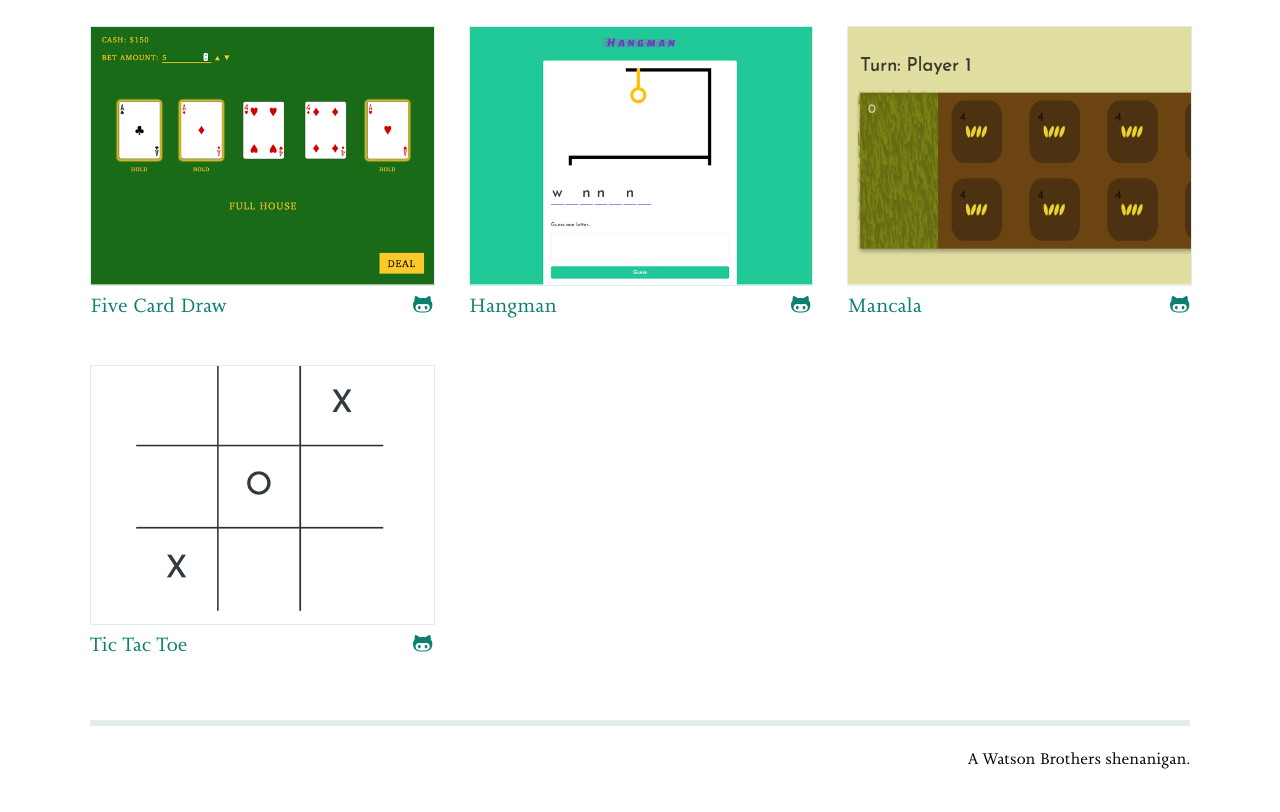
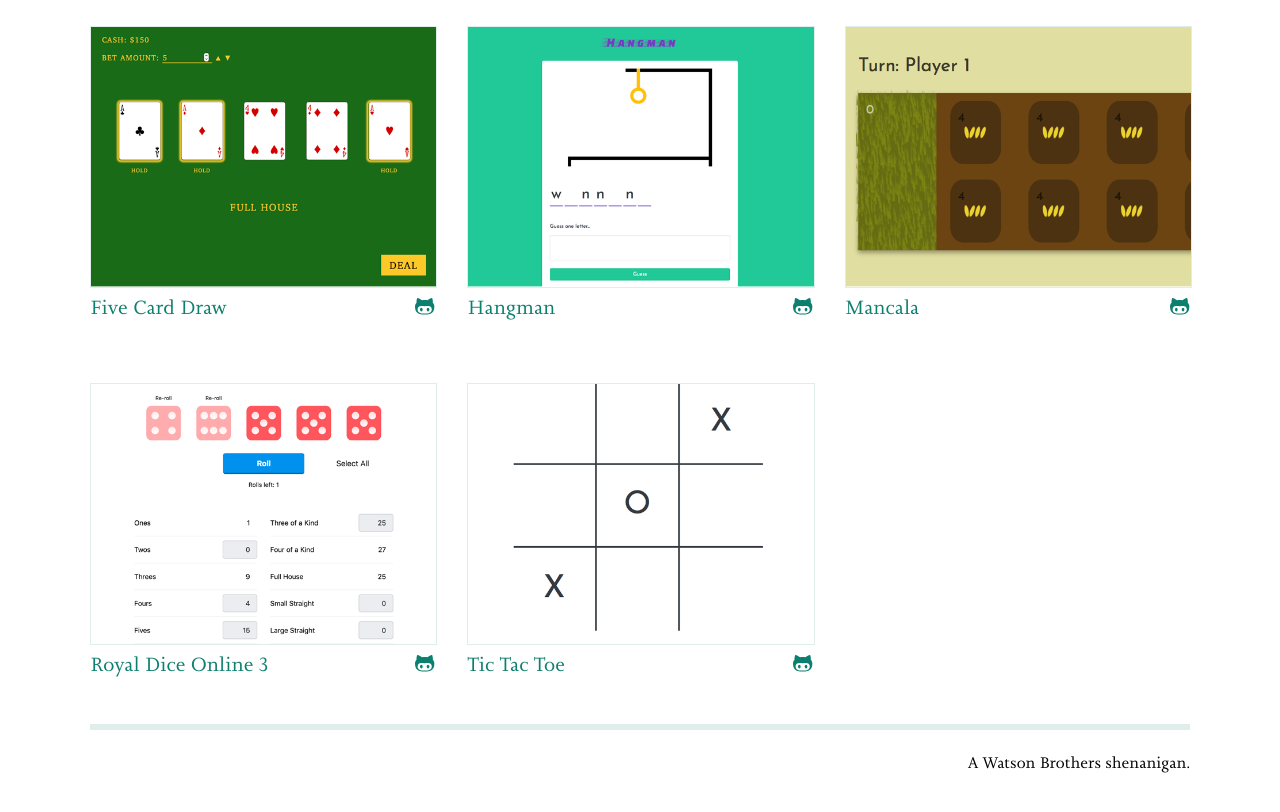
Before and after one commit to mateowatson/watsonbrosgames, a website: page index.html in a window 1280 px wide. Shown: the part 230-1042 px from the top of the page. Drawn offline with Linux system fonts and the light colour scheme.

Commit message:
added rdo3

```diff
--- a/index.html
+++ b/index.html
@@ -40,6 +40,13 @@
                 </li>
                 <li class="game">
                     <div class="game-info">
+                        <h2 class="game-title"><a href="https://blakewatson.com/rdo3">Royal Dice Online 3</a></h2>
+                        <a class="github-link" href="https://github.com/blakewatson/rdo3"><span class="assistive-text">Code on Github</span></a>
+                    </div>
+                    <a href="https://blakewatson.com/rdo3"><img src="/images/rdo3.png" alt="Depiction of five dice with a scorecard underneath." /></a>
+                </li>
+                <li class="game">
+                    <div class="game-info">
                         <h2 class="game-title"><a href="/tictactoe">Tic Tac Toe</a></h2>
                         <a class="github-link" href="https://github.com/mateowatson/tictactoe"><span class="assistive-text">Code on Github</span></a>
                     </div>
--- a/package.json
+++ b/package.json
@@ -19,6 +19,6 @@
   },
   "homepage": "https://github.com/mateowatson/watsonbrosgames#readme",
   "devDependencies": {
-    "node-sass": "^4.9.0"
+    "node-sass": "^4.13.1"
   }
 }
--- a/sass/style.scss
+++ b/sass/style.scss
@@ -111,22 +111,16 @@ a {
 
 @include for-tablet-portrait-up {
     .games {
-        display: flex;
-        flex-direction: row;
-        flex-wrap: wrap;
-        justify-content: space-between;
-    }
-
-    .game {
-        flex-basis: auto;
-        width: calc(50% - 0.5em);
+        display: grid;
+        grid-gap: 2rem;
+        gap: 2rem;
+        grid-template-columns: repeat(2, 1fr);
     }
 }
 
 @include for-tablet-landscape-up {
-    .game {
-        margin-bottom: 3rem;
-        width: calc(33.3333% - 1.5em);
+    .games {
+        grid-template-columns: repeat(3, 1fr);
     }
 }
 
```
Also changed, not shown: css/style.css, images/rdo3.png (added), 1 other file.
